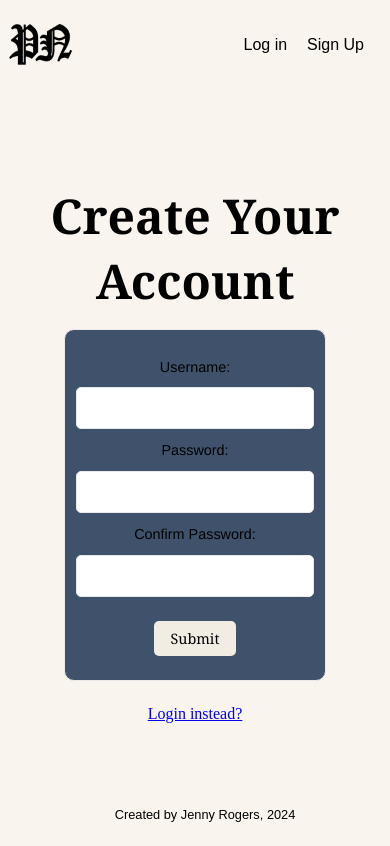
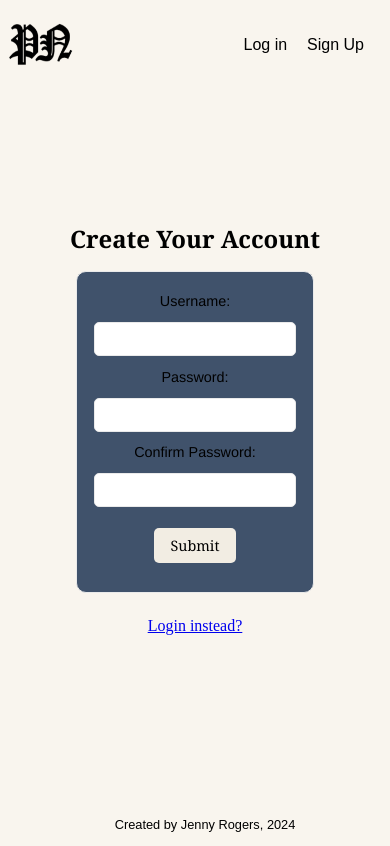
Before and after one commit to jennyerogers/pocketnews, a Next.js app: page /signup in a window 390 px wide. Built offline with nearby package versions, Linux system fonts and the light colour scheme.

Commit message:
fixed error message and spacing

```diff
--- a/components/Footer/Footer.module.css
+++ b/components/Footer/Footer.module.css
@@ -4,7 +4,7 @@
     left: 0;
     bottom: 0;
     width: 100%;
-    height: 40px;
+    height: 30px;
     padding: 10px;
     font-family: 'Helvectica', sans-serif;
     font-size: 0.8rem;
--- a/pages/favorites.jsx
+++ b/pages/favorites.jsx
@@ -44,7 +44,7 @@ export default function Favorites({ user, isLoggedIn, initialFavorites }) {
       <main>
         <Header isLoggedIn={isLoggedIn} />
         <div className={styles.container}>
-          <h1 className={styles.favTitle}>Your Favorites</h1>
+          <h1 className={styles.favTitle}>Your Favorite Articles</h1>
           {favorites && favorites.length > 0 ? (
             <div className={styles.favoritesList}>
               {favorites.map(article => (
--- a/styles/login.module.css
+++ b/styles/login.module.css
@@ -58,7 +58,7 @@
     border: 1px solid #eaeaea;
     border-radius: 5px;
     font-size: 1rem;
-    width: 100%;
+    width: 90%;
   }
 
   .form button {
@@ -108,22 +108,62 @@
     margin-left: 0.5rem;
   }
 
-  @media (max-width: 600px) {
+  @media (min-width: 768px) and (max-width: 1024px) {
+    .container {
+      padding: 0 2rem;
+    }
+
     .main {
       padding: 2rem;
     }
 
-    .title {
-      font-size: 3rem;
+    .description {
+      font-size: 0.9rem;
+      margin: 1.5rem 0;
     }
 
-    .description {
+    .description code {
       font-size: 0.9rem;
     }
 
     .form {
       padding: 1.5rem;
+      margin: 1rem;
+      max-width: 80%;
+    }
+
+    .form input {
+      font-size: 0.9rem;
+    }
+
+    .form button {
+      padding: 0.5rem 1rem;
+      font-size: 0.9rem;
+    }
+  }
+
+  @media (max-width: 600px) {
+    .container {
+      padding: 0 1rem;
+    }
+
+    .main {
+      padding: 1rem;
+    }
+
+    .description {
+      font-size: 0.8rem;
+      margin: 1rem 0;
+    }
+
+    .description code {
+      font-size: 0.8rem;
+    }
+
+    .form {
+      padding: 1rem;
       margin: 0.5rem;
+      max-width: 100%;
     }
 
     .form input {
@@ -149,5 +189,4 @@
     .description code {
       background: #333;
     }
-
   }
--- a/styles/results.module.css
+++ b/styles/results.module.css
@@ -120,10 +120,6 @@
   background-color: #435d80;
 }
 
-.favoriteButton:disabled {
-  background-color: #ccc;
-  cursor: not-allowed;
-}
 
 
 @media (max-width: 768px) {
--- a/styles/signup.module.css
+++ b/styles/signup.module.css
@@ -9,7 +9,7 @@
     align-items: center;
     padding: 0;
     min-height: 80vh;
-    margin: 0;
+    margin-bottom: 4rem;
   }
 
   .title {
@@ -57,15 +57,16 @@
 
   .form input {
     margin: 0.5rem 0;
-    padding: 0.75rem;
+    padding: 0.5rem;
     border: 1px solid #eaeaea;
     border-radius: 5px;
     font-size: 1rem;
-    width: 100%;
+    width: 90%;
   }
 
   .form button {
-    margin-top: 1rem;
+    margin-top: 0.8rem;
+    margin-bottom: 0.8rem;
     padding: 0.6rem 1.5rem;
     border: none;
     border-radius: 5px;
@@ -110,22 +111,61 @@
     margin-left: 0.5rem;
   }
 
-  @media (max-width: 600px) {
+  @media (min-width: 768px) and (max-width: 1024px) {
+    .container {
+      padding: 0 2rem;
+    }
+
     .main {
       padding: 2rem;
     }
 
     .title {
-      font-size: 3rem;
+      font-size: 2rem;
     }
 
     .description {
-      font-size: 0.9rem;
+      font-size: 0.8rem;
+      max-width: 90%;
     }
 
     .form {
       padding: 1.5rem;
+      max-width: 80%;
+    }
+
+    .form input {
+      font-size: 0.9rem;
+    }
+
+    .form button {
+      padding: 0.5rem 1rem;
+      font-size: 0.9rem;
+    }
+  }
+
+  @media (max-width: 600px) {
+    .container {
+      padding: 0 1rem;
+    }
+
+    .main {
+      padding: 1rem;
+    }
+
+    .title {
+      font-size: 1.5rem;
+    }
+
+    .description {
+      font-size: 0.8rem;
+      max-width: 100%;
+    }
+
+    .form {
+      padding: 1rem;
       margin: 0.5rem;
+      max-width: 100%;
     }
 
     .form input {
```
Also changed, not shown: pages/api/auth/[action].js (+7 -2 lines).
